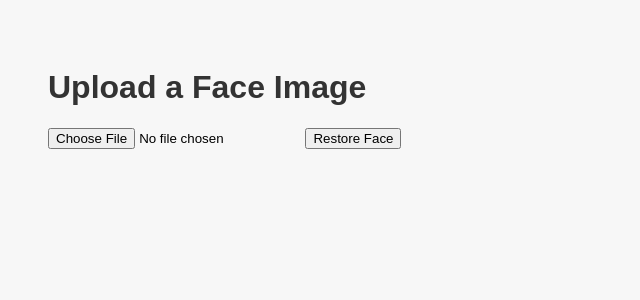
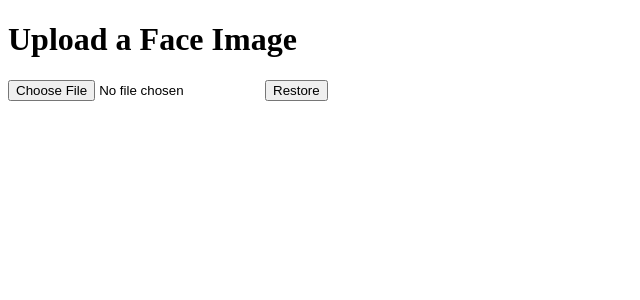
Before and after one commit to poojadewas/gfpgan-office-app, a Flask app: page / in a window 1280 px wide. Shown: the top 300 px of the page, without its empty margins (0-640 px from the left). Run offline with Flask 3, Linux system fonts and the light colour scheme.

Commit message:
Update index.html

```diff
--- a/templates/index.html
+++ b/templates/index.html
@@ -1,34 +1,18 @@
 <!doctype html>
-<html>
+<html lang="en">
 <head>
-    <title>Face Restoration App</title>
-    <style>
-        body {
-            font-family: Arial, sans-serif;
-            padding: 40px;
-            background: #f7f7f7;
-        }
-        h1 {
-            color: #333;
-        }
-        form {
-            margin-bottom: 20px;
-        }
-        img {
-            border: 1px solid #ccc;
-            border-radius: 10px;
-        }
-    </style>
+    <meta charset="UTF-8">
+    <title>Face Restoration (Hugging Face)</title>
 </head>
 <body>
     <h1>Upload a Face Image</h1>
     <form method="POST" enctype="multipart/form-data">
         <input type="file" name="image" accept="image/*" required>
-        <button type="submit">Restore Face</button>
+        <button type="submit">Restore</button>
     </form>
 
     {% if output_image %}
-        <h2>Restored Output:</h2>
+        <h2>Restored Image:</h2>
         <img src="{{ output_image }}" width="400">
     {% endif %}
 </body>
```
